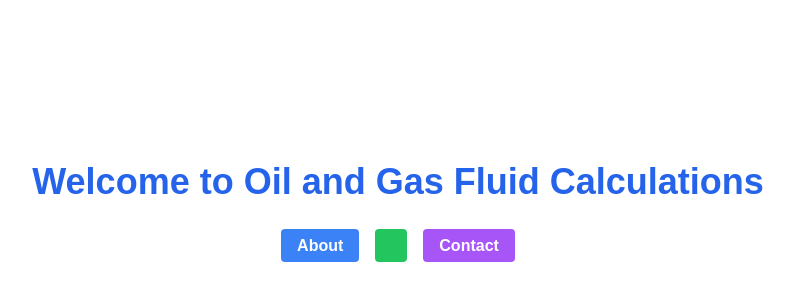
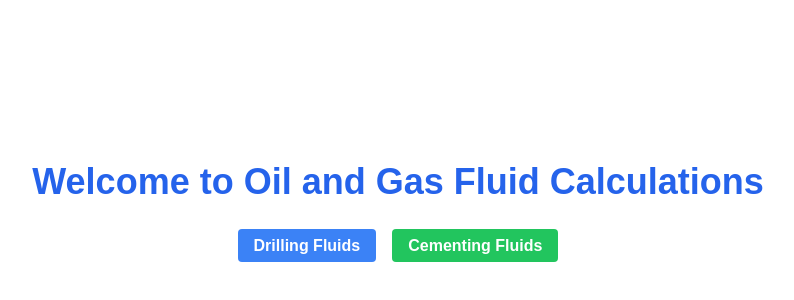
Before and after one commit to carlosmoreira09/fluid-calculations-front, a Next.js app: page / in a window 1280 px wide. Shown: the part 190-490 px from the top of the page, without its empty margins (242-1036 px from the left). Built offline with nearby package versions, Linux system fonts and the light colour scheme.

Commit message:
remove fonts'

```diff
--- a/app/layout.tsx
+++ b/app/layout.tsx
@@ -2,16 +2,6 @@ import type { Metadata } from "next";
 import localFont from "next/font/local";
 import "./globals.css";
 
-const geistSans = localFont({
-  src: "./fonts/GeistVF.woff",
-  variable: "--font-geist-sans",
-  weight: "100 900",
-});
-const geistMono = localFont({
-  src: "./fonts/GeistMonoVF.woff",
-  variable: "--font-geist-mono",
-  weight: "100 900",
-});
 
 export const metadata: Metadata = {
   title: "Create Next App",
@@ -25,9 +15,7 @@ export default function RootLayout({
 }>) {
   return (
     <html lang="en">
-      <body
-        className={`${geistSans.variable} ${geistMono.variable} antialiased`}
-      >
+      <body>
         {children}
       </body>
     </html>
--- a/app/page.tsx
+++ b/app/page.tsx
@@ -8,21 +8,16 @@ export default function Home() {
       </h1>
       <nav className="space-x-4">
         <Link
-          href="/about"
+          href="#"
           className="bg-blue-500 hover:bg-blue-700 text-white font-bold py-2 px-4 rounded transition duration-300"
         >
-          About
+          Drilling Fluids
         </Link>
         <Link
           href="/blog"
           className="bg-green-500 hover:bg-green-700 text-white font-bold py-2 px-4 rounded transition duration-300"
         >
-        </Link>
-        <Link
-          href="/contact"
-          className="bg-purple-500 hover:bg-purple-700 text-white font-bold py-2 px-4 rounded transition duration-300"
-        >
-          Contact
+            Cementing Fluids
         </Link>
       </nav>
     </main>
```
